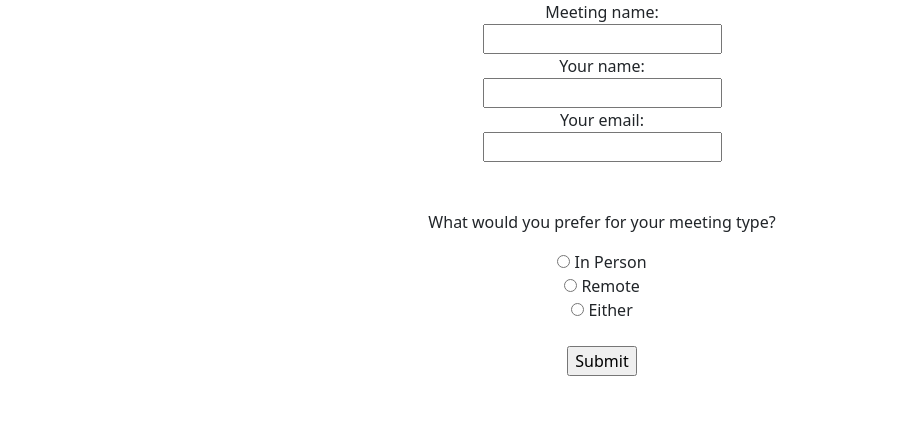
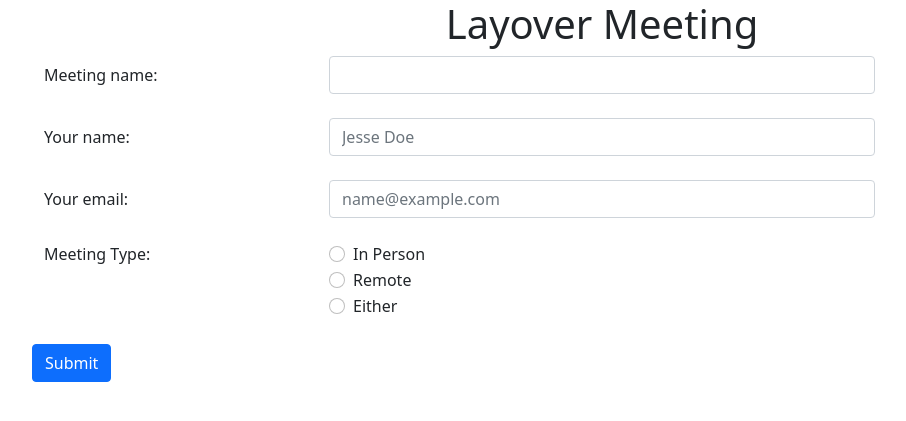
Before and after one commit to UCSD-CSE-210-2021/cse-210-team-project-layover, a Flask app: page / in a window 1280 px wide. Shown: the top 421 px of the page, without its empty margins (38-944 px from the left). Run offline with Flask 2, Linux system fonts and the light colour scheme.

Commit message:
Updated styling with clear bootstrap

```diff
--- a/templates/setup-landing.html
+++ b/templates/setup-landing.html
@@ -8,38 +8,68 @@
 .center-text{
 	text-align: center;
 }
+.checkIt {
+	border: 3px solid red;
+}
 {% endblock %}
 
 {% block content %}
-	<div class="container d-flex align-items-center justify-content-center">
-		<div class="center-text">
-			<form action="{{ url_for('handle_meeting_creation') }}" method="post">
-				<label for="meeting_name">Meeting name:</label>
-				<br>
-				<input type="text" id="meeting_name" name="meeting_name" required>
-				<br>
-				<label for="display_name">Your name:</label>
-				<br>
-				<input type="text" id="display_name" name="display_name" required>
-				<br>
-				<label for="email">Your email:</label>
-				<br>
-				<input type="text" id="email" name="email" required>
-				<br>
-				<br>
-				<br>
-				<p>What would you prefer for your meeting type?</p>
-				<input type="radio" id="in-person" name="meeting_type" value="in_person" required>
-				<label for="in-person">In Person</label><br>
-				<input type="radio" id="remote" name="meeting_type" value="remote" required>
-				<label for="remote">Remote</label><br>
-				<input type="radio" id="either" name="meeting_type" value="either" required>
-				<label for="either">Either</label>
-				<br>
-				<br>
-				<input type="submit" value="Submit">
-			</form>
+<h1 class="center-text">Layover Meeting</h1>
+<div class="container">
+	<form action="{{ url_for('handle_meeting_creation') }}" method="post">
+		<div class="form-group row">
+			<label class="col-3 col-form-label" for="meeting_name">Meeting name:</label>
+			<div class="col-6">
+				<input type="text" id="meeting_name" class="form-control" name="meeting_name" required>
+			</div>
 		</div>
-	</div>
+
+		<br>
+
+		<div class="form-group row">
+			<label class="col-3 col-form-label" for="display_name">Your name:</label>
+			<div class="col-6">
+				<input type="text" id="display_name" class="form-control" name="display_name" placeholder="Jesse Doe" required>
+			</div>
+		</div>
+
+		<br>
+
+		<div class="form-group row">
+			<label class="col-3 col-form-label" for="email">Your email:</label>
+			<div class="col-6">
+				<input type="text" id="email" class="form-control" name="email" placeholder="name@example.com" required>
+			</div>
+		</div>
+
+		<br>
+
+		<fieldset class="form-group">
+			<div class="row">
+				<legend class="col-form-label col-3 pt-0">Meeting Type:</legend>
+				<div class="col-6">
+					<div class="form-check">
+						<input type="radio" id="in-person" class="form-check-input" name="meeting_type" value="in_person" required>
+						<label class="form-check-label" for="in-person">In Person</label>
+					</div>
+
+					<div class="form-check">
+						<input type="radio" id="remote" class="form-check-input" name="meeting_type" value="remote" required>
+						<label class="form-check-label" for="remote">Remote</label>
+					</div>
+
+					<div class="form-check">
+						<input type="radio" id="either" class="form-check-input" name="meeting_type" value="either" required>
+						<label class="form-check-label" for="either">Either</label>
+					</div>
+				</div>
+			</div>
+		</fieldset>
+
+		<br>
+
+		<button type="submit" class="btn btn-primary row">Submit</button>
+	</form>
+</div>
 
 {% endblock %}
```
